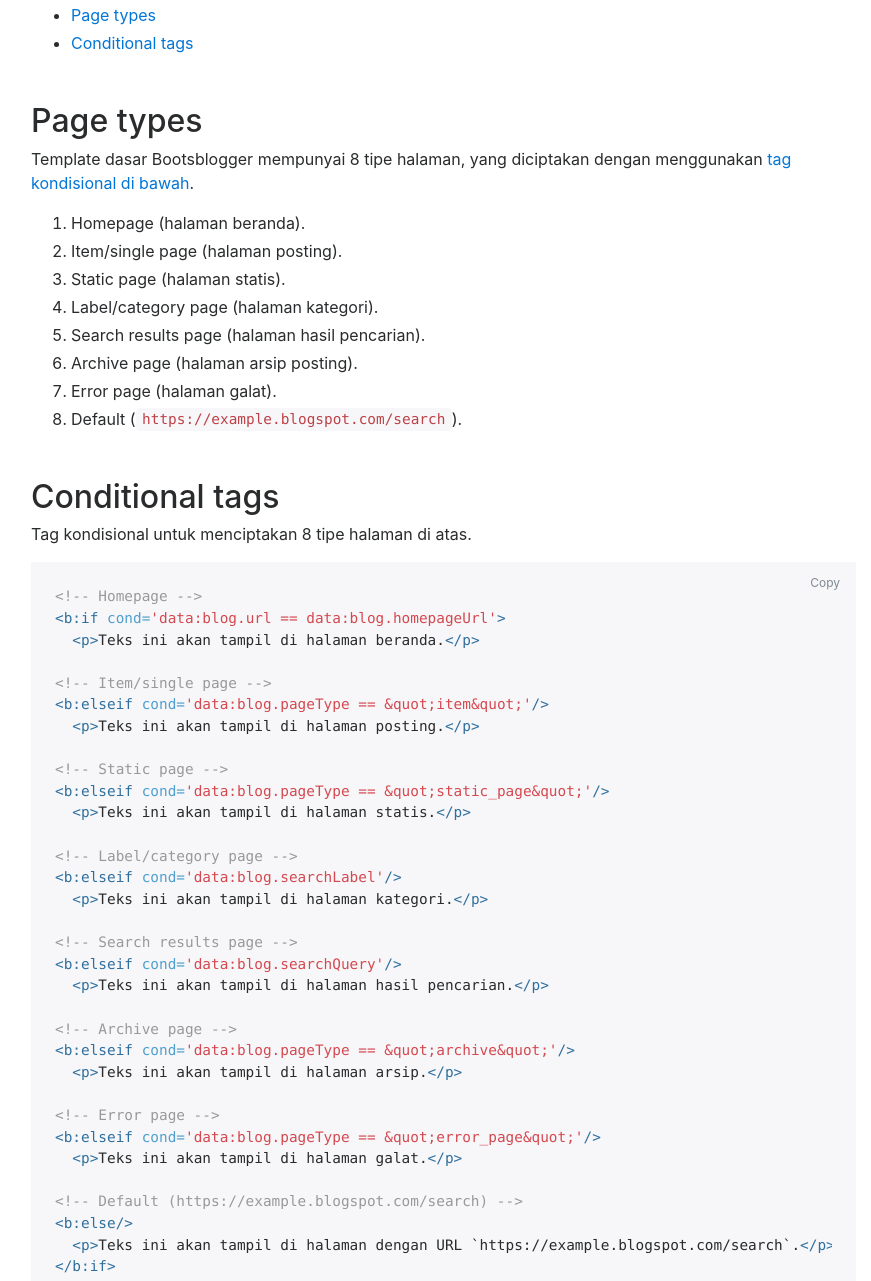
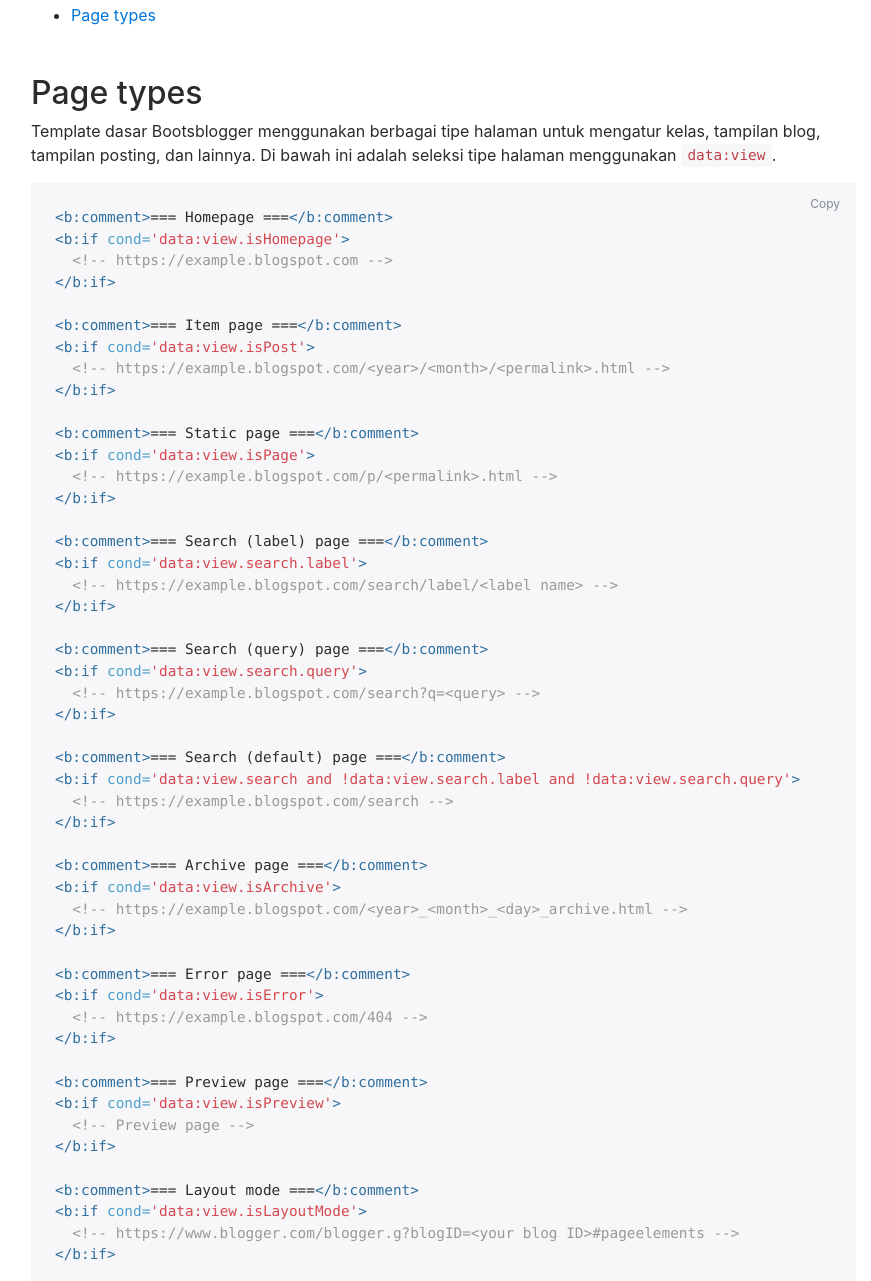
Before and after one commit to haworth606/bootsblogger.github.io, a plain HTML site: page core-template/overview/index.html in a window 1280 px wide. Shown: the part 595-1876 px from the top of the page, without its empty margins (54-925 px from the left). Drawn offline with Linux system fonts and the light colour scheme.

Commit message:
Built bootsblogger from commit 89ac42a on branch v1-dev

```diff
--- a/core-template/overview/index.html
+++ b/core-template/overview/index.html
@@ -570,59 +570,60 @@
 <ul id="markdown-toc">
   <li><a href="#contents" id="markdown-toc-contents">Contents</a></li>
   <li><a href="#page-types" id="markdown-toc-page-types">Page types</a></li>
-  <li><a href="#conditional-tags" id="markdown-toc-conditional-tags">Conditional tags</a></li>
 </ul>
 
 <h2 id="page-types">Page types</h2>
 
-<p>Template dasar Bootsblogger mempunyai 8 tipe halaman, yang diciptakan dengan menggunakan <a href="#conditional-tags">tag kondisional di bawah</a>.</p>
+<p>Template dasar Bootsblogger menggunakan berbagai tipe halaman untuk mengatur kelas, tampilan blog, tampilan posting, dan lainnya. Di bawah ini adalah seleksi tipe halaman menggunakan <code class="highlighter-rouge">data:view</code>.</p>
 
-<ol>
-  <li>Homepage (halaman beranda).</li>
-  <li>Item/single page (halaman posting).</li>
-  <li>Static page (halaman statis).</li>
-  <li>Label/category page (halaman kategori).</li>
-  <li>Search results page (halaman hasil pencarian).</li>
-  <li>Archive page (halaman arsip posting).</li>
-  <li>Error page (halaman galat).</li>
-  <li>Default (<code class="highlighter-rouge">https://example.blogspot.com/search</code>).</li>
-</ol>
+<figure class="highlight"><pre><code class="language-html" data-lang="html"><span class="nt">&lt;b:comment&gt;</span>=== Homepage ===<span class="nt">&lt;/b:comment&gt;</span>
+<span class="nt">&lt;b:if</span> <span class="na">cond=</span><span class="s">'data:view.isHomepage'</span><span class="nt">&gt;</span>
+  <span class="c">&lt;!-- https://example.blogspot.com --&gt;</span>
+<span class="nt">&lt;/b:if&gt;</span>
 
-<h2 id="conditional-tags">Conditional tags</h2>
+<span class="nt">&lt;b:comment&gt;</span>=== Item page ===<span class="nt">&lt;/b:comment&gt;</span>
+<span class="nt">&lt;b:if</span> <span class="na">cond=</span><span class="s">'data:view.isPost'</span><span class="nt">&gt;</span>
+  <span class="c">&lt;!-- https://example.blogspot.com/&lt;year&gt;/&lt;month&gt;/&lt;permalink&gt;.html --&gt;</span>
+<span class="nt">&lt;/b:if&gt;</span>
 
-<p>Tag kondisional untuk menciptakan 8 tipe halaman di atas.</p>
+<span class="nt">&lt;b:comment&gt;</span>=== Static page ===<span class="nt">&lt;/b:comment&gt;</span>
+<span class="nt">&lt;b:if</span> <span class="na">cond=</span><span class="s">'data:view.isPage'</span><span class="nt">&gt;</span>
+  <span class="c">&lt;!-- https://example.blogspot.com/p/&lt;permalink&gt;.html --&gt;</span>
+<span class="nt">&lt;/b:if&gt;</span>
 
-<figure class="highlight"><pre><code class="language-html" data-lang="html"><span class="c">&lt;!-- Homepage --&gt;</span>
-<span class="nt">&lt;b:if</span> <span class="na">cond=</span><span class="s">'data:blog.url == data:blog.homepageUrl'</span><span class="nt">&gt;</span>
-  <span class="nt">&lt;p&gt;</span>Teks ini akan tampil di halaman beranda.<span class="nt">&lt;/p&gt;</span>
+<span class="nt">&lt;b:comment&gt;</span>=== Search (label) page ===<span class="nt">&lt;/b:comment&gt;</span>
+<span class="nt">&lt;b:if</span> <span class="na">cond=</span><span class="s">'data:view.search.label'</span><span class="nt">&gt;</span>
+  <span class="c">&lt;!-- https://example.blogspot.com/search/label/&lt;label name&gt; --&gt;</span>
+<span class="nt">&lt;/b:if&gt;</span>
 
-<span class="c">&lt;!-- Item/single page --&gt;</span>
-<span class="nt">&lt;b:elseif</span> <span class="na">cond=</span><span class="s">'data:blog.pageType == &amp;quot;item&amp;quot;'</span><span class="nt">/&gt;</span>
-  <span class="nt">&lt;p&gt;</span>Teks ini akan tampil di halaman posting.<span class="nt">&lt;/p&gt;</span>
+<span class="nt">&lt;b:comment&gt;</span>=== Search (query) page ===<span class="nt">&lt;/b:comment&gt;</span>
+<span class="nt">&lt;b:if</span> <span class="na">cond=</span><span class="s">'data:view.search.query'</span><span class="nt">&gt;</span>
+  <span class="c">&lt;!-- https://example.blogspot.com/search?q=&lt;query&gt; --&gt;</span>
+<span class="nt">&lt;/b:if&gt;</span>
 
-<span class="c">&lt;!-- Static page --&gt;</span>
-<span class="nt">&lt;b:elseif</span> <span class="na">cond=</span><span class="s">'data:blog.pageType == &amp;quot;static_page&amp;quot;'</span><span class="nt">/&gt;</span>
-  <span class="nt">&lt;p&gt;</span>Teks ini akan tampil di halaman statis.<span class="nt">&lt;/p&gt;</span>
+<span class="nt">&lt;b:comment&gt;</span>=== Search (default) page ===<span class="nt">&lt;/b:comment&gt;</span>
+<span class="nt">&lt;b:if</span> <span class="na">cond=</span><span class="s">'data:view.search and !data:view.search.label and !data:view.search.query'</span><span class="nt">&gt;</span>
+  <span class="c">&lt;!-- https://example.blogspot.com/search --&gt;</span>
+<span class="nt">&lt;/b:if&gt;</span>
 
-<span class="c">&lt;!-- Label/category page --&gt;</span>
-<span class="nt">&lt;b:elseif</span> <span class="na">cond=</span><span class="s">'data:blog.searchLabel'</span><span class="nt">/&gt;</span>
-  <span class="nt">&lt;p&gt;</span>Teks ini akan tampil di halaman kategori.<span class="nt">&lt;/p&gt;</span>
+<span class="nt">&lt;b:comment&gt;</span>=== Archive page ===<span class="nt">&lt;/b:comment&gt;</span>
+<span class="nt">&lt;b:if</span> <span class="na">cond=</span><span class="s">'data:view.isArchive'</span><span class="nt">&gt;</span>
+  <span class="c">&lt;!-- https://example.blogspot.com/&lt;year&gt;_&lt;month&gt;_&lt;day&gt;_archive.html --&gt;</span>
+<span class="nt">&lt;/b:if&gt;</span>
 
-<span class="c">&lt;!-- Search results page --&gt;</span>
-<span class="nt">&lt;b:elseif</span> <span class="na">cond=</span><span class="s">'data:blog.searchQuery'</span><span class="nt">/&gt;</span>
-  <span class="nt">&lt;p&gt;</span>Teks ini akan tampil di halaman hasil pencarian.<span class="nt">&lt;/p&gt;</span>
+<span class="nt">&lt;b:comment&gt;</span>=== Error page ===<span class="nt">&lt;/b:comment&gt;</span>
+<span class="nt">&lt;b:if</span> <span class="na">cond=</span><span class="s">'data:view.isError'</span><span class="nt">&gt;</span>
+  <span class="c">&lt;!-- https://example.blogspot.com/404 --&gt;</span>
+<span class="nt">&lt;/b:if&gt;</span>
 
-<span class="c">&lt;!-- Archive page --&gt;</span>
-<span class="nt">&lt;b:elseif</span> <span class="na">cond=</span><span class="s">'data:blog.pageType == &amp;quot;archive&amp;quot;'</span><span class="nt">/&gt;</span>
-  <span class="nt">&lt;p&gt;</span>Teks ini akan tampil di halaman arsip.<span class="nt">&lt;/p&gt;</span>
+<span class="nt">&lt;b:comment&gt;</span>=== Preview page ===<span class="nt">&lt;/b:comment&gt;</span>
+<span class="nt">&lt;b:if</span> <span class="na">cond=</span><span class="s">'data:view.isPreview'</span><span class="nt">&gt;</span>
+  <span class="c">&lt;!-- Preview page --&gt;</span>
+<span class="nt">&lt;/b:if&gt;</span>
 
-<span class="c">&lt;!-- Error page --&gt;</span>
-<span class="nt">&lt;b:elseif</span> <span class="na">cond=</span><span class="s">'data:blog.pageType == &amp;quot;error_page&amp;quot;'</span><span class="nt">/&gt;</span>
-  <span class="nt">&lt;p&gt;</span>Teks ini akan tampil di halaman galat.<span class="nt">&lt;/p&gt;</span>
-
-<span class="c">&lt;!-- Default (https://example.blogspot.com/search) --&gt;</span>
-<span class="nt">&lt;b:else/&gt;</span>
-  <span class="nt">&lt;p&gt;</span>Teks ini akan tampil di halaman dengan URL `https://example.blogspot.com/search`.<span class="nt">&lt;/p&gt;</span>
+<span class="nt">&lt;b:comment&gt;</span>=== Layout mode ===<span class="nt">&lt;/b:comment&gt;</span>
+<span class="nt">&lt;b:if</span> <span class="na">cond=</span><span class="s">'data:view.isLayoutMode'</span><span class="nt">&gt;</span>
+  <span class="c">&lt;!-- https://www.blogger.com/blogger.g?blogID=&lt;your blog ID&gt;#pageelements --&gt;</span>
 <span class="nt">&lt;/b:if&gt;</span></code></pre></figure>
 
 
```
Also changed, not shown: core-template/body-class/index.html (+29 -19 lines), getting-started/best-practices/index.html (+7 -48 lines), getting-started/build-tools/index.html (+3 -3 lines), getting-started/contents/index.html (+18 -5 lines).
